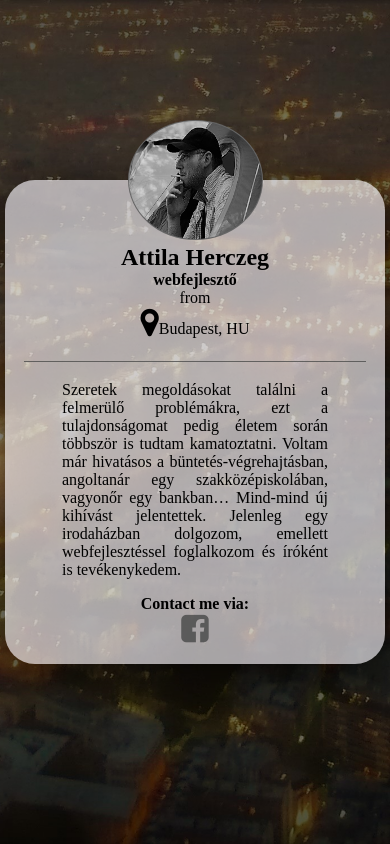
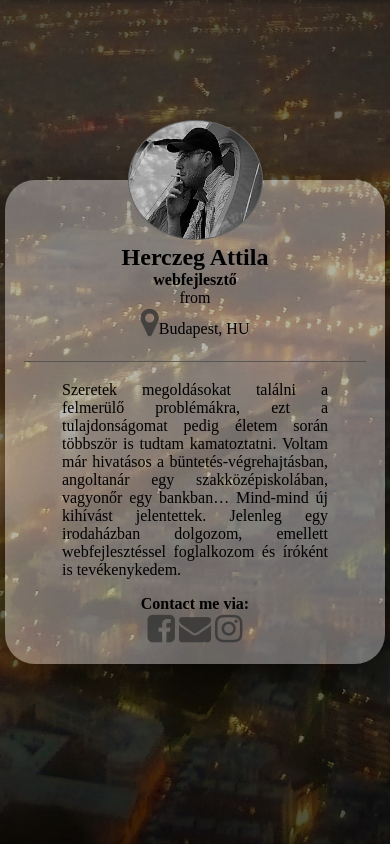
Before and after one commit to Gaerity/business-card, a plain HTML site: page index.html in a window 390 px wide. Drawn offline with Linux system fonts and the light colour scheme.

Commit message:
mobile first

```diff
--- a/index.html
+++ b/index.html
@@ -14,10 +14,10 @@
         <img src="assets/Profile.jpg" alt=profile>
       </div>
       <div class="name-headline">
-        <h1>Attila Herczeg</h1>
+        <h1>Herczeg Attila</h1>
         <h2>webfejlesztő</h2>
         <p>from<br>
-        <i class="fa fa-map-marker fa-2x"></i>Budapest, HU<br></p>
+        <i class="fa fa-map-marker fa-2x" style="color: rgba(53, 52, 52, 0.8);"></i>Budapest, HU<br></p>
       </div>
     </div>
     <div class="content">
@@ -25,7 +25,9 @@
     <section class="links">
         <h2>Contact me via:</h2>
         <ul>
-          <li><a href="https://www.facebook.com/attila.herczeg.10/"><i class="fa fa-facebook-square fa-2x" aria-hidden="true"></i></a>
+          <li><a href="https://www.facebook.com/attila.herczeg.10/" target="_blank"><i class="fa fa-facebook-square fa-2x" aria-hidden="true"></i></a></li>
+          <li><a href="mailto: herczeg.attila80@gmail.com" target="_blank"><i class="fa fa-envelope fa-2x" aria-hidden="true"></i></a></li>
+          <li><a href="https://instagram.com/#" target="_blank"><i class="fa fa-instagram fa-2x" aria-hidden="true"></i></a></li>
         </ul>
       </section>
      </div>
--- a/main.css
+++ b/main.css
@@ -61,7 +61,7 @@
   }
 
   .profile-card {
-    background-color: rgba(229, 227, 232, 0.7);
+    background-color: rgba(229, 227, 232, 0.4);
     border-radius: 30px;
     box-shadow: hsla(0, 0%, 0%, .8) 10px 10px 60px;
   }
@@ -83,7 +83,7 @@
   }
 
   a {
-    color: rgba(71, 71, 71, 0.8);
+    color: rgba(53, 52, 52, 0.8);
   }
 
   h1 {font-size: 24px}
```
